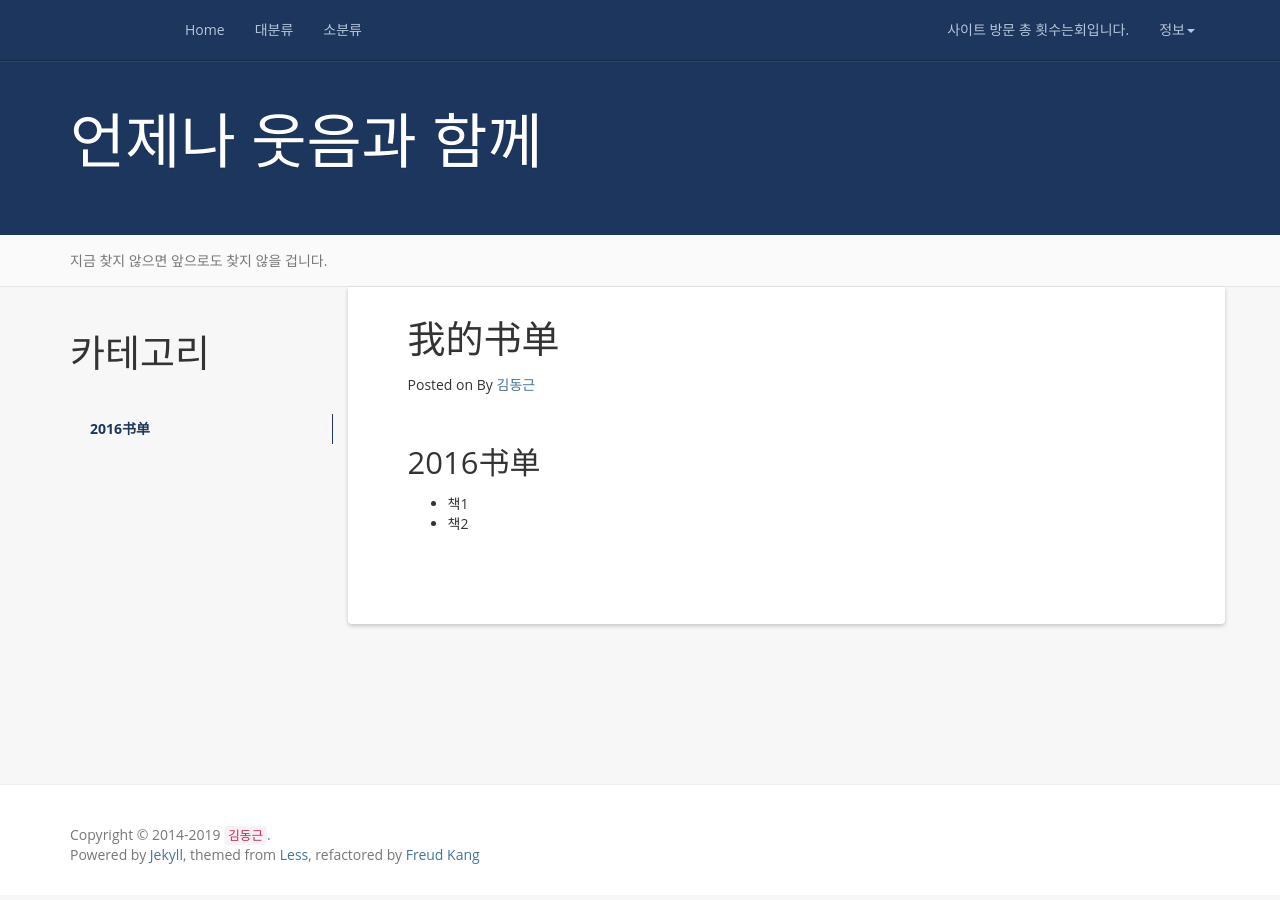
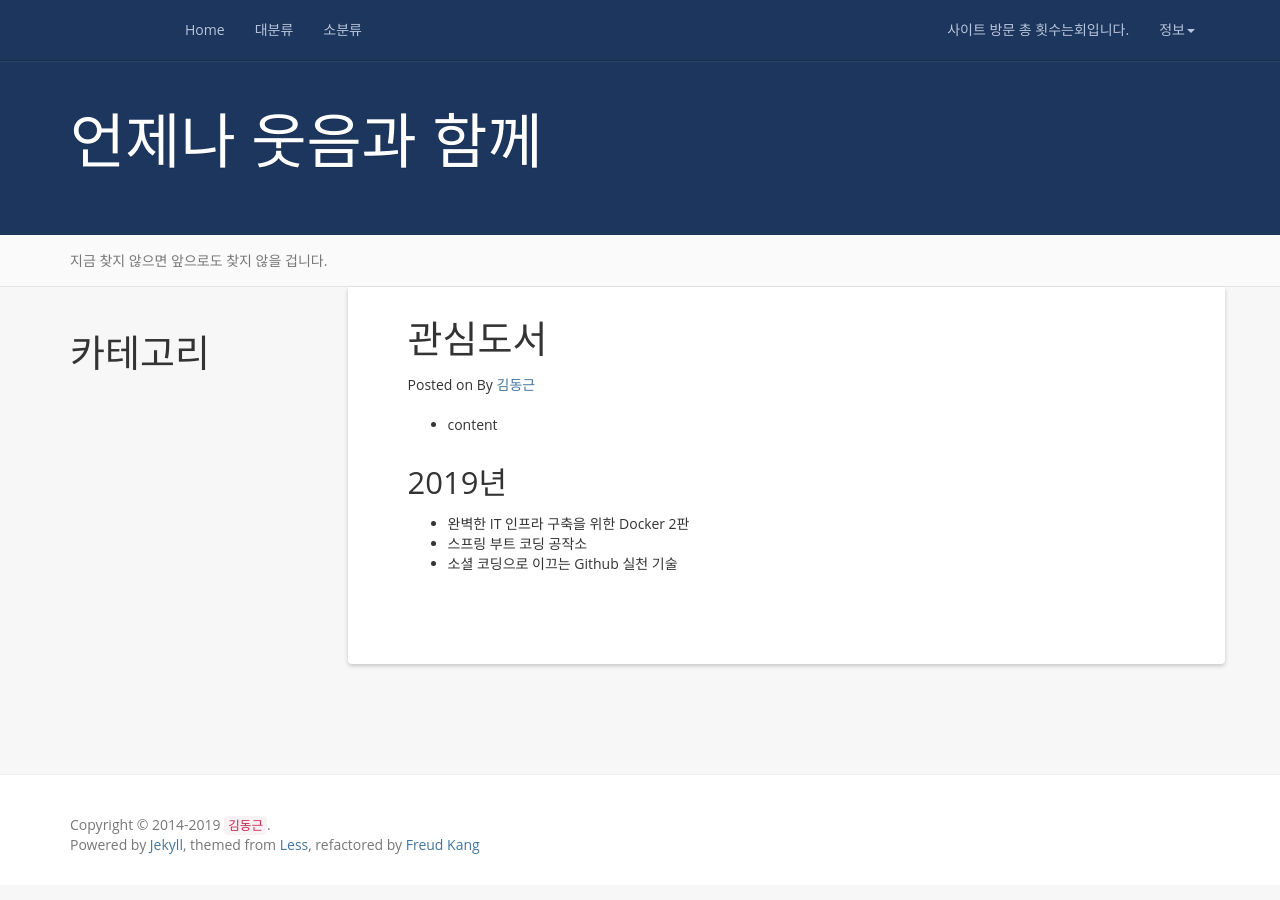
Before and after one commit to testall0836/testall0836.github.io, a Jekyll site: the page built from books.md, in a window 1280 px wide. Built offline with Jekyll 4.4.1, drawn with Linux system fonts in a browser that asks for light colours; nearby versions of some CDN libraries; a script that is not in the unit is left out; comment, search, counter and statistics services are not loaded.

Commit message:
chg page

```diff
--- a/books.md
+++ b/books.md
@@ -1,15 +1,15 @@
 ---
 layout: post
-title: 我的书单
+title: 관심도서
 permalink: /books/
 ---
 
 * content
-{:toc}
 
 
-2016书单
+2019년
 -----------------------------------------------------------------
 
-+ 책1
-+ 책2
++ 완벽한 IT 인프라 구축을 위한 Docker 2판
++ 스프링 부트 코딩 공작소
++ 소셜 코딩으로 이끄는 Github 실천 기술
```
Also changed, not shown: _posts/2017-06-08-change-the-comment-provider-to-yuntentie.md (+3 -3 lines).
